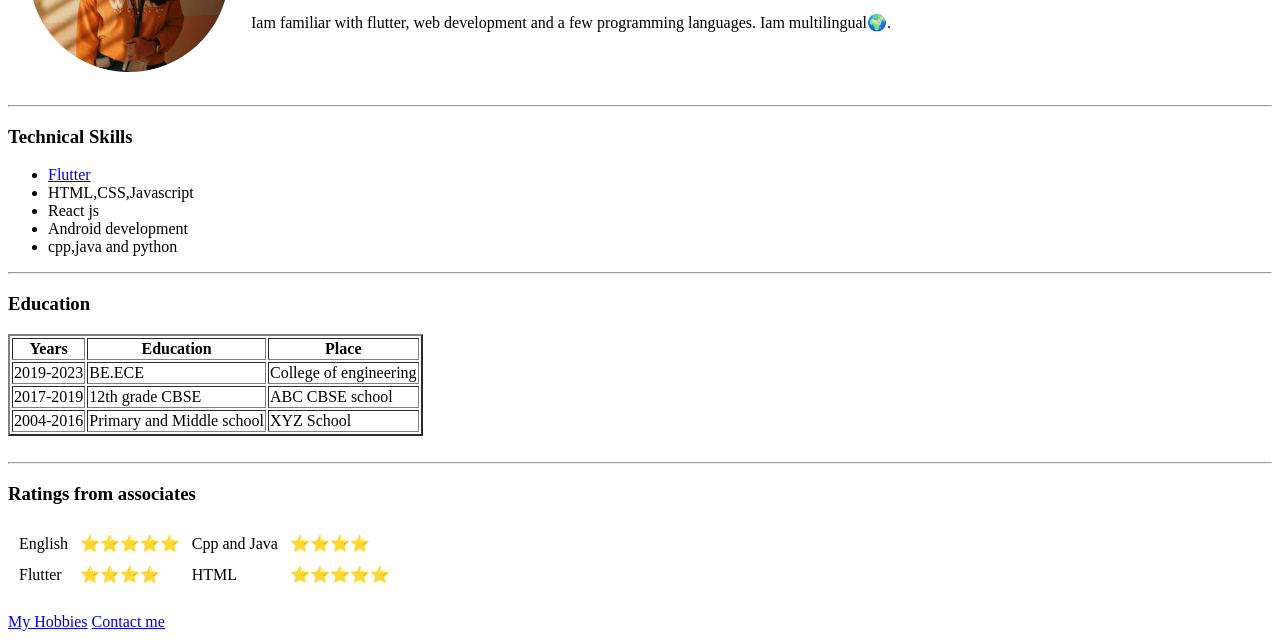
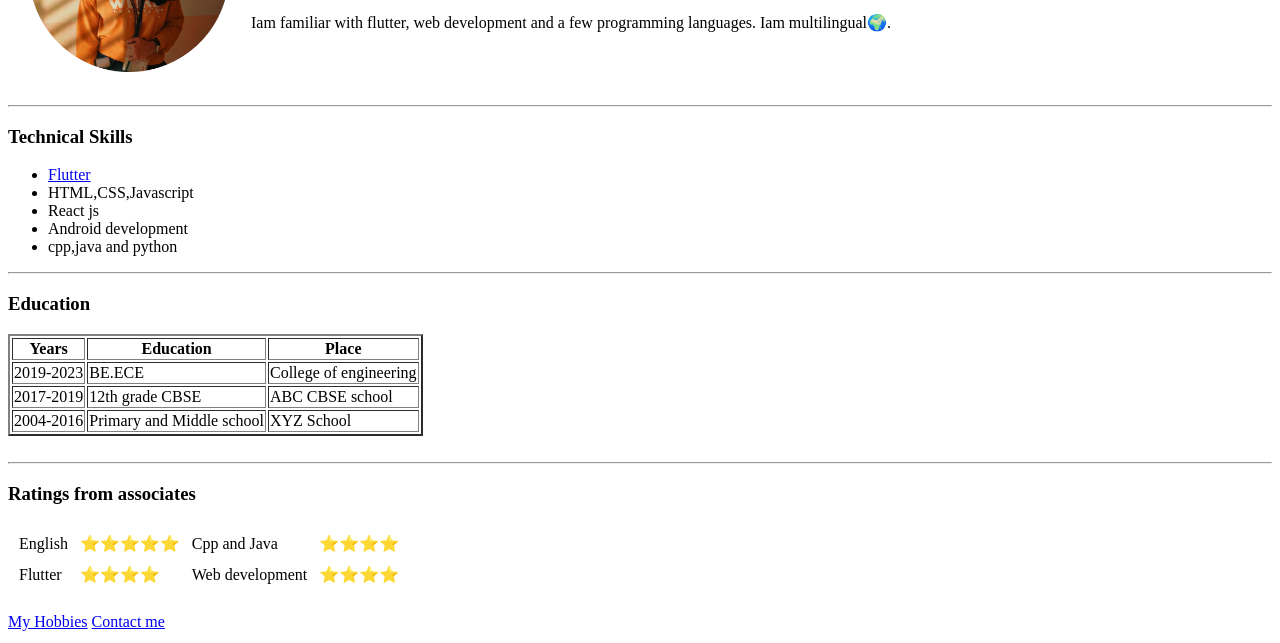
Before and after one commit to Preethisree28/CV, a plain HTML site: page index.html in a window 1280 px wide. Shown: the part 157-800 px from the top of the page. Drawn offline with Linux system fonts and the light colour scheme.

Commit message:
changed back

```diff
--- a/index.html
+++ b/index.html
@@ -63,8 +63,8 @@
     <tr>
       <td>Flutter</td>
       <td>⭐⭐⭐⭐</td>
-      <td>HTML</td>
-      <td>⭐⭐⭐⭐⭐</td>
+      <td>Web development</td>
+      <td>⭐⭐⭐⭐</td>
     </tr>
   </table>
   <br>
```
